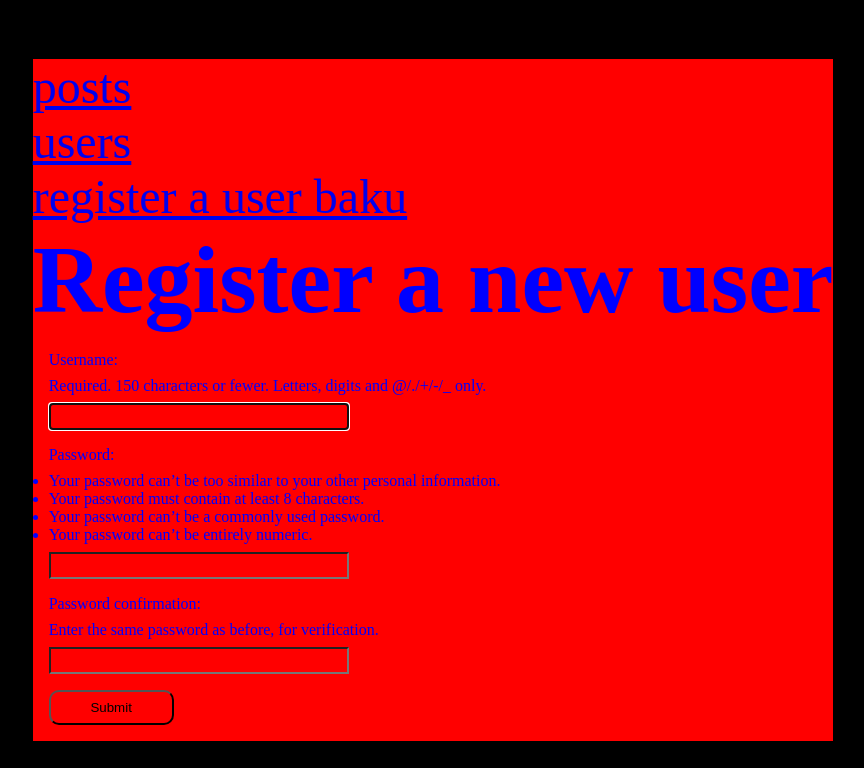
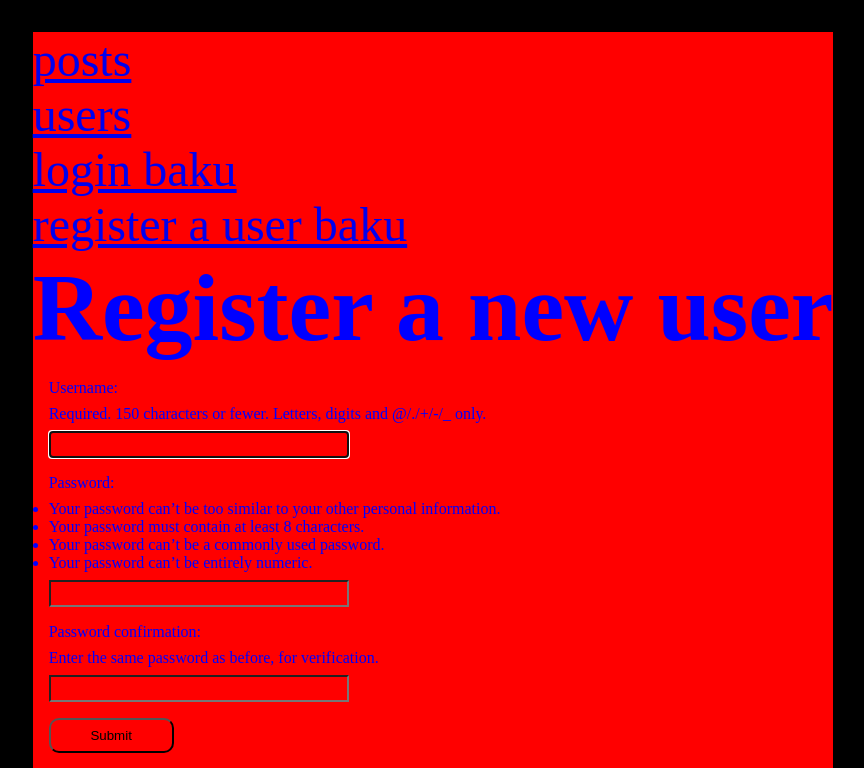
Before and after one commit to swastikcoder/Django_app, a Django app: page /users/register/ in a window 1280 px wide. Shown: the top 768 px of the page, without its empty margins (207-1071 px from the left). Run offline with Django 5.2, Linux system fonts and the light colour scheme.

Commit message:
login form done authorization left

```diff
--- a/PycharmProject/Djangoapp/blog/templates/base.html
+++ b/PycharmProject/Djangoapp/blog/templates/base.html
@@ -10,8 +10,7 @@
 <navbar>
   <nav><a href = "{% url 'posts'%}">posts</a></nav>
  <nav><a href = "{% url 'user'%}">users</a></nav>
-
-
+    <nav><a href = "{%url 'login'%}" >login baku </a></nav>
     <nav> <a href = "{%url 'register'%}">register a user baku</a></nav>
 
 
--- a/PycharmProject/Djangoapp/blog/users/urls.py
+++ b/PycharmProject/Djangoapp/blog/users/urls.py
@@ -4,5 +4,5 @@ from . import views
 urlpatterns = [
     path('',views.home,name='user'),
     path('register/',views.user_register,name = "register"),
-    # path('login/',views.login_view, name = "login")
+    path('login/',views.login_view, name = "login")
 ]
--- a/PycharmProject/Djangoapp/blog/users/views.py
+++ b/PycharmProject/Djangoapp/blog/users/views.py
@@ -1,7 +1,7 @@
 from django.shortcuts import render,redirect
 from django.http import HttpResponse
-from django.contrib.auth.forms import UserCreationForm
-# Create your views here.
+from django.contrib.auth.forms import UserCreationForm,AuthenticationForm
+from django.contrib.auth import login
 
 
 def home(request):
@@ -10,8 +10,21 @@ def user_register(request):
     if request.method == "POST":
         form = UserCreationForm(request.POST)
         if form.is_valid():
-            form.save()
+            login(request,form.save())
             return redirect('/')
     else:
         form = UserCreationForm()
     return render(request,"users/user_register.html", {"form": form})
+
+def login_view(request):
+    if request.method == "POST":
+        form = AuthenticationForm(data = request.POST)
+        if form.is_valid():
+            login(request,form.get_user())
+            return redirect('posts')
+
+
+
+    else:
+        form = AuthenticationForm()
+    return render(request,"users/user_login.html", {"form": form})
```
Also changed, not shown: PycharmProject/Djangoapp/blog/users/templates/users/user_login.html (added, +12 -0 lines), PycharmProject/Djangoapp/blog/db.sqlite3.
